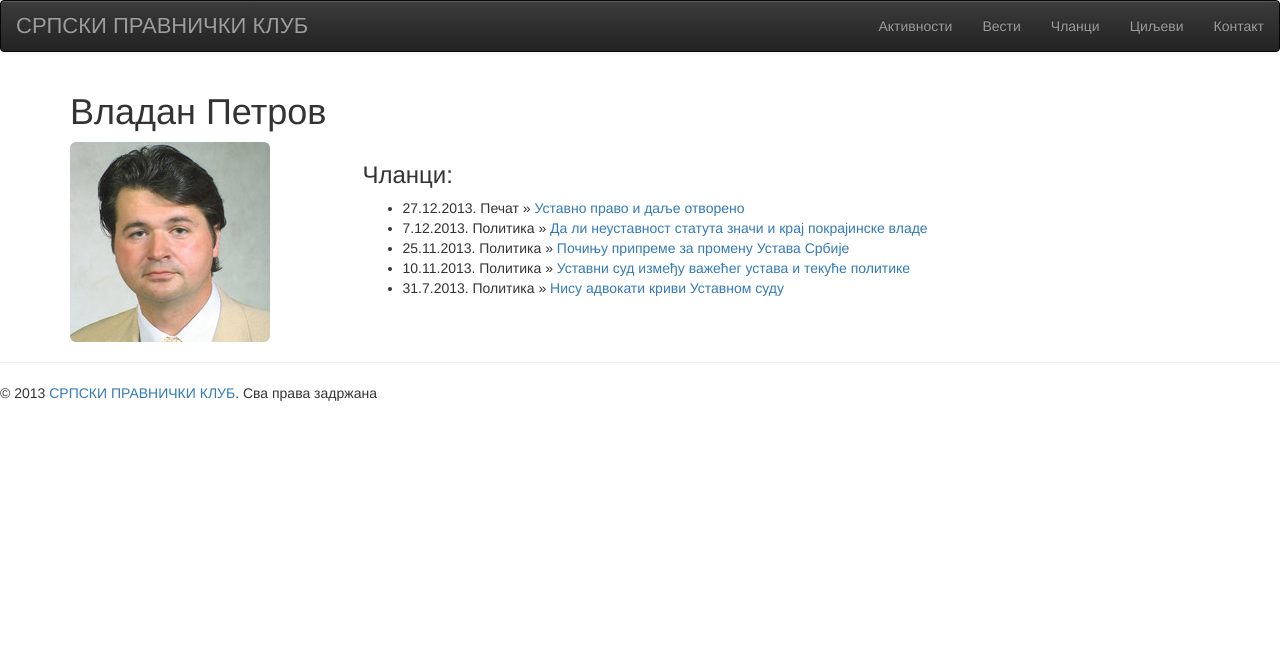
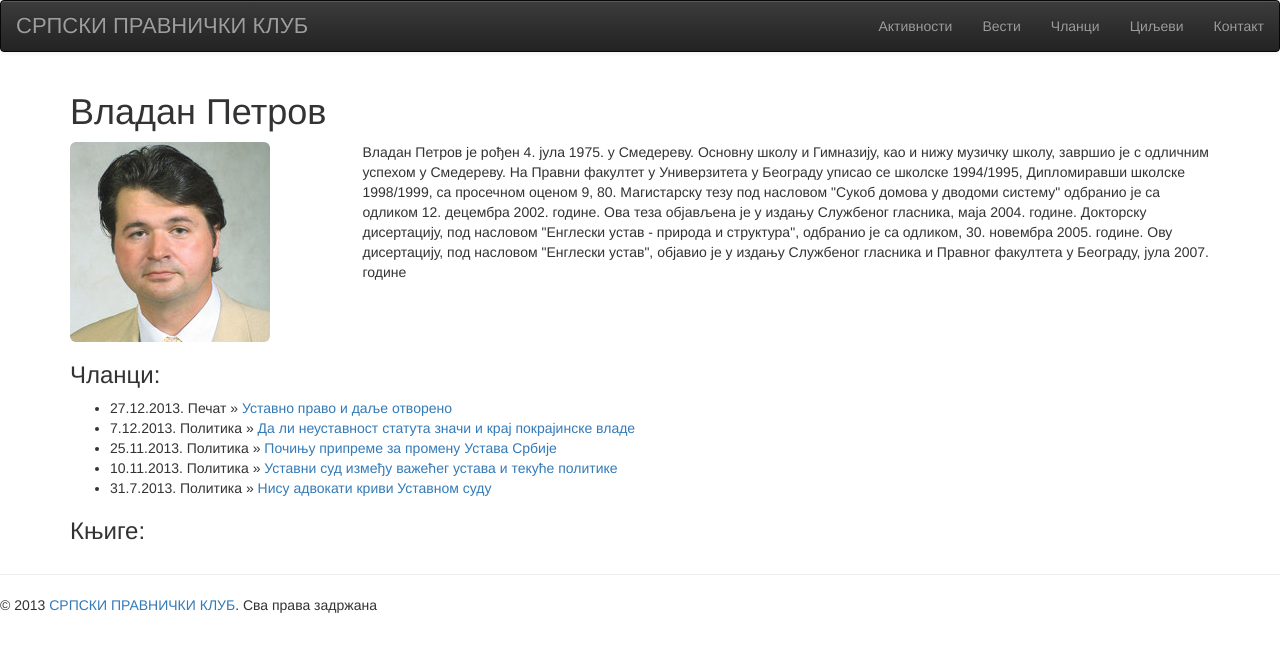
Before and after one commit to kulakajak/srpskipravnickiklub, a Jekyll site: the page built from clanovi/vladan-petrov/index.html, in a window 1280 px wide. Shown: the top 652 px of the page. Built offline with Jekyll 4.4.1, drawn with Linux system fonts in a browser that asks for light colours; nearby versions of some CDN libraries; Markdown is read by kramdown in place of the engine named in the settings.

Commit message:
adding bio

```diff
--- a/_data/authors.yml
+++ b/_data/authors.yml
@@ -3,7 +3,11 @@ vladan:
   full-name: Владан Петров
   folder: vladan-petrov
 
+
 slobodan:
   name: slobodan
   full-name: Слободан Орловић
   folder: slobodan-orlovic
+  books:
+    - Начело поделе власти у уставном развоју Србије, Издавачки центар Правног факултета Универзитета у Београду, 2008.
+    - Владавина устава или уставног судства, Центар за издавачку делатност Правног факултета Универзитета у Новом Саду, 2013.
--- a/_includes/date-source-author.html
+++ b/_includes/date-source-author.html
@@ -1,6 +1,6 @@
 {{ page.date | date: "%-d.%-m.%Y." }}
 {% if page.source != nill %}
-{{ site.data.sources[page.source].full-name }}
+  {{ site.data.sources[page.source].full-name }}
 {% endif %}
 {% if page.author != nill %}
   {% if include.disable-author-link != nill %}
--- /dev/null
+++ b/_layouts/members.html
@@ -0,0 +1,38 @@
+---
+layout: default
+---
+<h1>
+{{ site.data.authors[page.author].full-name }}
+</h1>
+<div class="row">
+  <div class="col-sm-3">
+    <img src="/assets/photos/{{ page.author }}.jpg" class="img-rounded" height="200px"/> <!--- TODO image size should be responsive -->
+  </div>
+  <div class="col-sm-9">
+   {{ content }}
+  </div>
+</div>
+<h3>
+    Чланци:
+</h3>
+<ul class="posts">
+{% assign author=page.author %}
+{% for page in site.categories.clanci %}
+  {% if page.author == author %}
+    <li>
+    {% include date-source-author.html disable-author-link='' %}
+      &raquo; <a href="{{ page.url }}">{{ page.title }}</a>
+    </li>
+  {% endif %}
+{% endfor %}
+</ul>
+<h3>
+  Књиге:
+</h3>
+<ul class="books">
+{% for book in site.data.authors[page.author].books %}
+    <li>
+      {{ book }}
+    </li>
+{% endfor %}
+</ul>
--- a/clanovi/slobodan-orlovic/index.html
+++ /dev/null
@@ -1,5 +0,0 @@
----
-layout: default
----
-
-{% include personal-page.html author="slobodan" %}
--- a/clanovi/vladan-petrov/index.html
+++ b/clanovi/vladan-petrov/index.html
@@ -1,4 +1,6 @@
 ---
-layout: default
+layout: members
+author: vladan
 ---
-{% include personal-page.html author="vladan" %}
+
+Владан Петров је рођен 4. јула 1975. у Смедереву. Основну школу и Гимназију, као и нижу музичку школу, завршио је с одличним успехом у Смедереву. На Правни факултет у Универзитета у Београду уписао се школске 1994/1995, Дипломиравши школске 1998/1999, са просечном оценом 9, 80. Магистарску тезу под насловом "Сукоб домова у дводоми систему" одбранио је са одликом 12. децембра 2002. године. Ова теза објављена је у издању Службеног гласника, маја 2004. године. Докторску дисертацију, под насловом "Енглески устав - природа и структура", одбранио је са одликом, 30. новембра 2005. године. Ову дисертацију, под насловом "Енглески устав", објавио је у издању Службеног гласника и Правног факултета у Београду, јула 2007. године
--- a/kontakt/index.html
+++ b/kontakt/index.html
@@ -10,7 +10,7 @@ layout: default
   <th>web </th><td><a href="http://srpskipravnickiklub.rs">srpskipravnickiklub.rs</a></td>
   </tr>
   <tr>
-    <th> email </th><td><a href="mailto:naruci@tasterkljuc.rs">kontakt@srpskipravnickiklub</a></td>
+    <th> email </th><td><a href="mailto:naruci@tasterkljuc.rs">kontakt@srpskipravnickiklub.rs</a></td>
   </tr>
   </tbody></table>
 </div>
```
Also changed, not shown: clanovi/slobodan-orlovic/index.markdown (added, +12 -0 lines).
